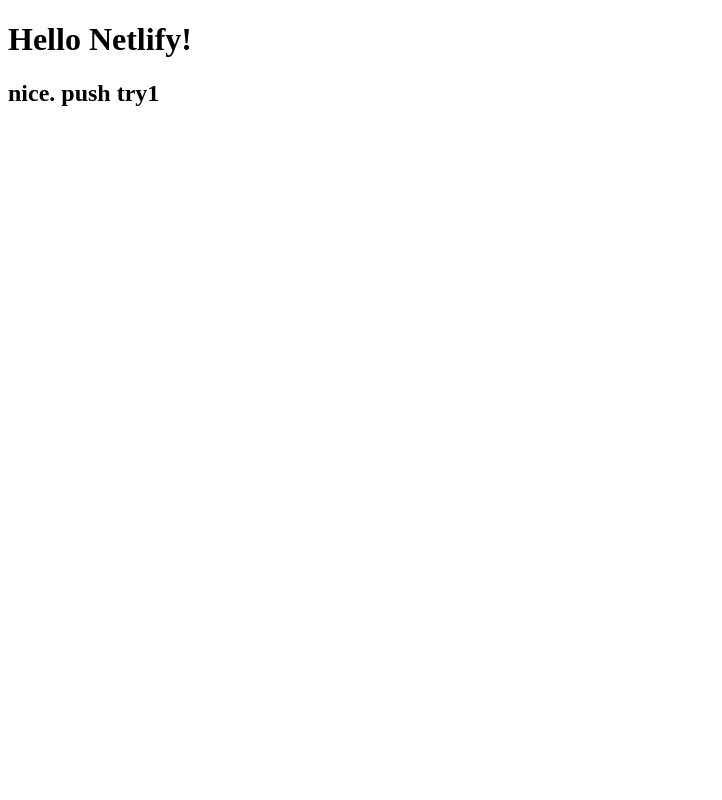
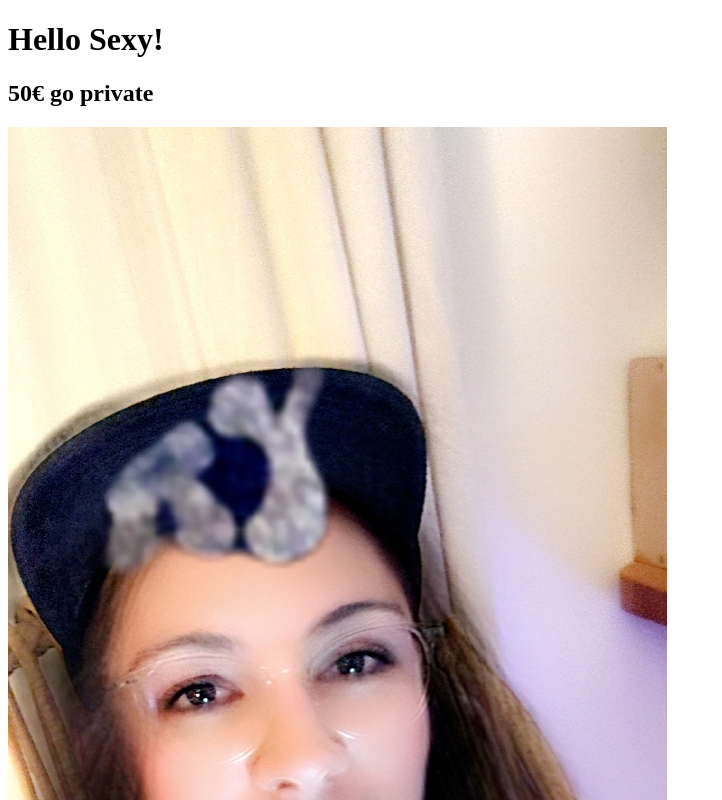
Before and after one commit to ThomasHofer28/netlify, a plain HTML site: page index.html in a window 1280 px wide. Shown: the top 800 px of the page, without its empty margins (0-722 px from the left). Drawn offline with Linux system fonts and the light colour scheme.

Commit message:
this escalated quickly

```diff
--- a/index.html
+++ b/index.html
@@ -6,8 +6,9 @@
     <title>Hello Netlify</title>
 </head>
 <body>
-    <h1>Hello Netlify!</h1>
-    <h2>nice. push try1</h2>
+    <h1>Hello Sexy!</h1>
+    <h2>50€ go private</h2>
+    <img src="hot.jpeg" alt="deepfake">
 
 </body>
 </html>
```
Also changed, not shown: hot.jpeg (added).
